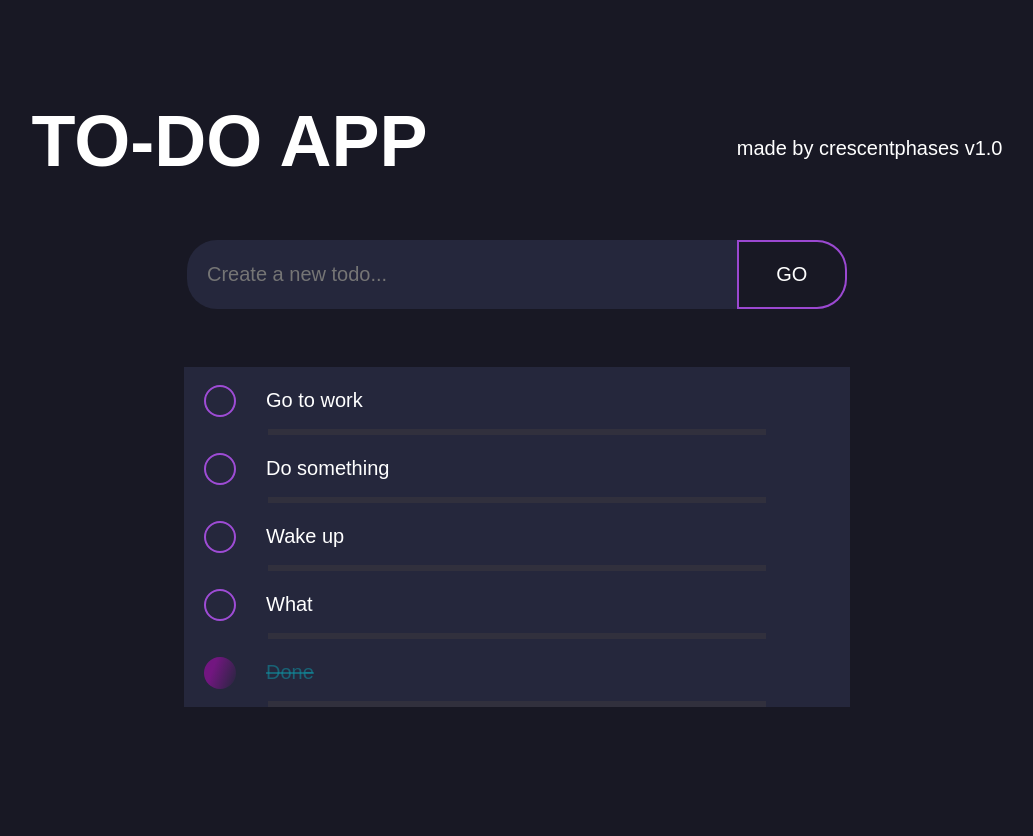
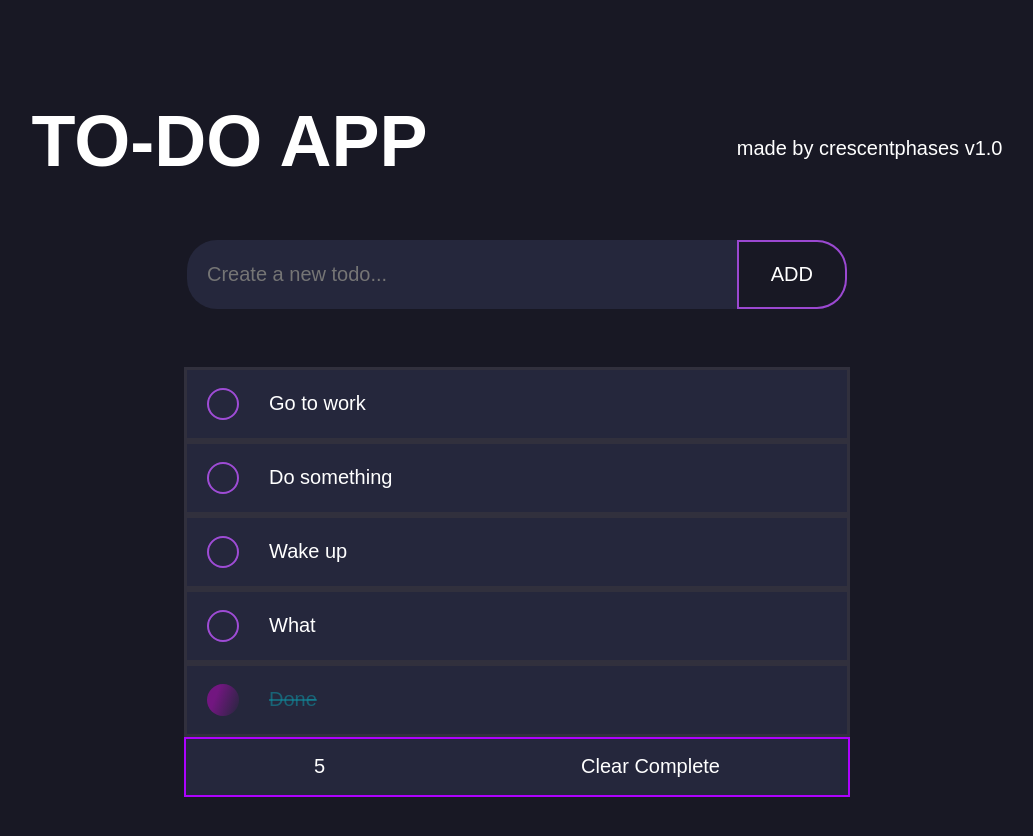
Before and after one commit to crescentphases/todoapp-crescent, a React (Create React App) app: page / in a window 1280 px wide. Shown: the top 836 px of the page, without its empty margins (123-1156 px from the left). Built offline with nearby package versions, Linux system fonts and the light colour scheme; a web font is replaced by a local one.

Commit message:
almost done

```diff
--- a/src/App.js
+++ b/src/App.js
@@ -23,15 +23,24 @@ function App() {
     console.log(todos)
   };
 
+
   return (
   <div>
     <div className="container">
         <Header/>
       <div className="fill__block">
         <input type="text" value={inputValue} onChange={handleChange} id="todo-text" placeholder="Create a new todo..." />
-        <button onClick={addNewToDo} className="fill__block-button">GO</button>
+        <button onClick={addNewToDo} className="fill__block-button">ADD</button>
       </div>
-      {todos.map(item => <ToDoBlock key={item.id} {...item}/>)}
+      {todos.map((item) => <ToDoBlock key={item.id} {...item}/>)}
+      <div className="fill__block-info">
+        <div className="fill__block-info__itemsNumber">
+          {todos.length}
+        </div>
+        <button onClick={() => setTodos([])} className="fill__block-info__button">
+            Clear Complete
+        </button>
+      </div>
     </div>
   </div>
   );
--- a/src/components/Header.jsx
+++ b/src/components/Header.jsx
@@ -3,7 +3,7 @@ import React from 'react'
 function Header() {
 	return(
 		<header className="header">
-			<div className="header__logo">TO-DO APP</div>
+			<div className='header__logo'>TO-DO APP</div>
 			<a href="https://github.com/crescentphases" className={'credentials'} target="_blank">made by crescentphases v1.0</a>
 		</header>
 	)
--- a/src/scss/app.scss
+++ b/src/scss/app.scss
@@ -29,6 +29,7 @@ body {
     &__logo {
       font-weight: 700;
       font-size: 72px;
+
     }
 
     .credentials {
@@ -75,6 +76,28 @@ body {
                       10px
       );
     }
+    &-info {
+      width: 666px;
+      height: 60px;
+      background-color: $base-color;
+      margin: 0 auto;
+      border: 2px solid #AD02FE;
+      display: flex;
+      justify-content: space-around;
+      align-items: center;
+      &__itemsNumber {
+
+      }
+      &__button {
+       background-color: transparent;
+        border: none;
+        cursor: pointer;
+        &:hover {
+         color: $secondText-color;
+        }
+      }
+    }
+
   }
 
   .to__doBlock {
@@ -89,23 +112,11 @@ body {
       align-items: center;
       position: relative;
       padding: 18px 20px;
+      border: 3px solid $secondBorder-color;
 
       gap: 30px;
 
-      &::after {
-        content: '';
-        position: absolute;
-        right: 84px;
-        left: 84px;
-        bottom: 0;
-        border: 3px solid $secondBorder-color;
-      }
 
-      //&:last-of-type {
-      //  &::after {
-      //    border: none;
-      //  }
-      //}
 
       &__icon {
         height: 32px;
```
